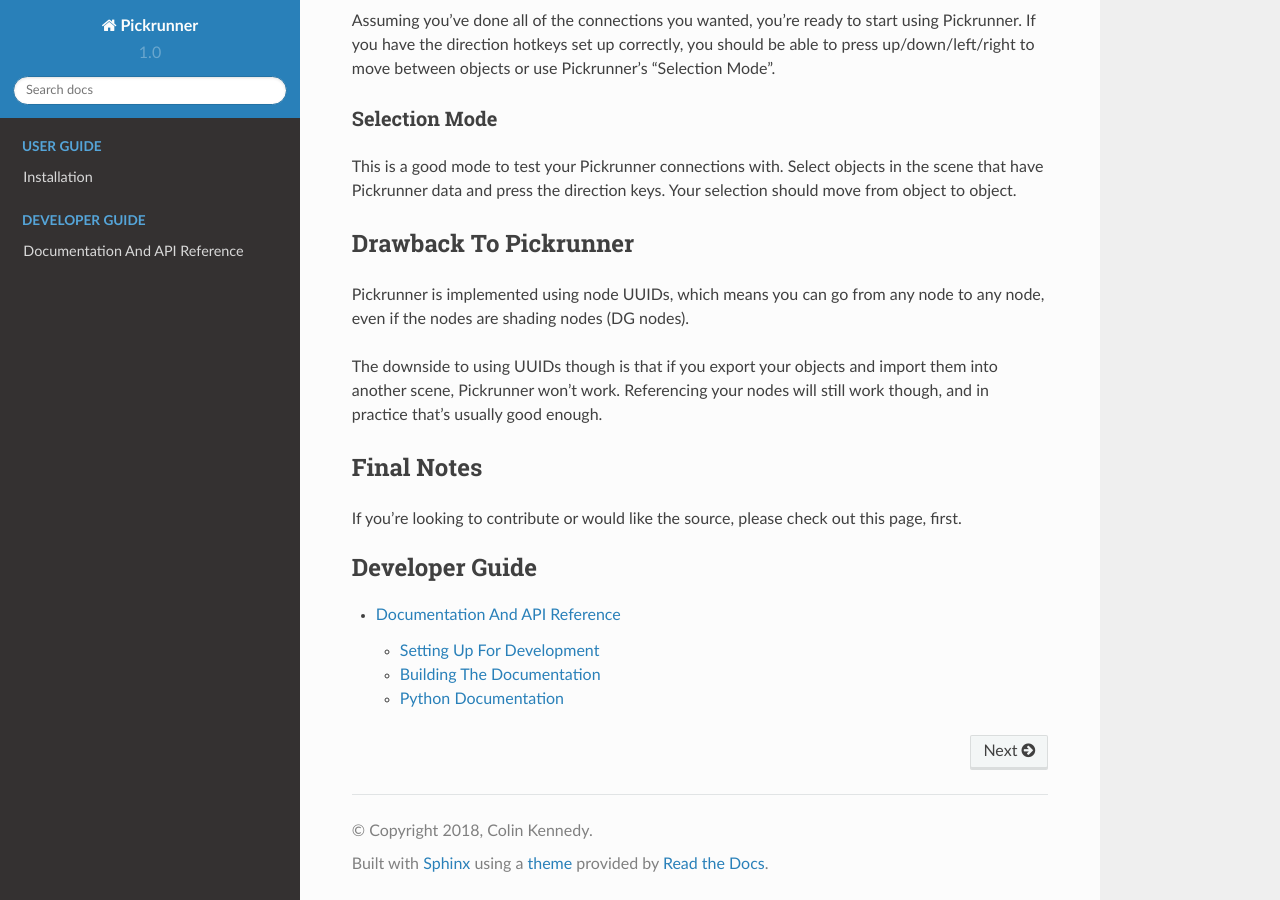
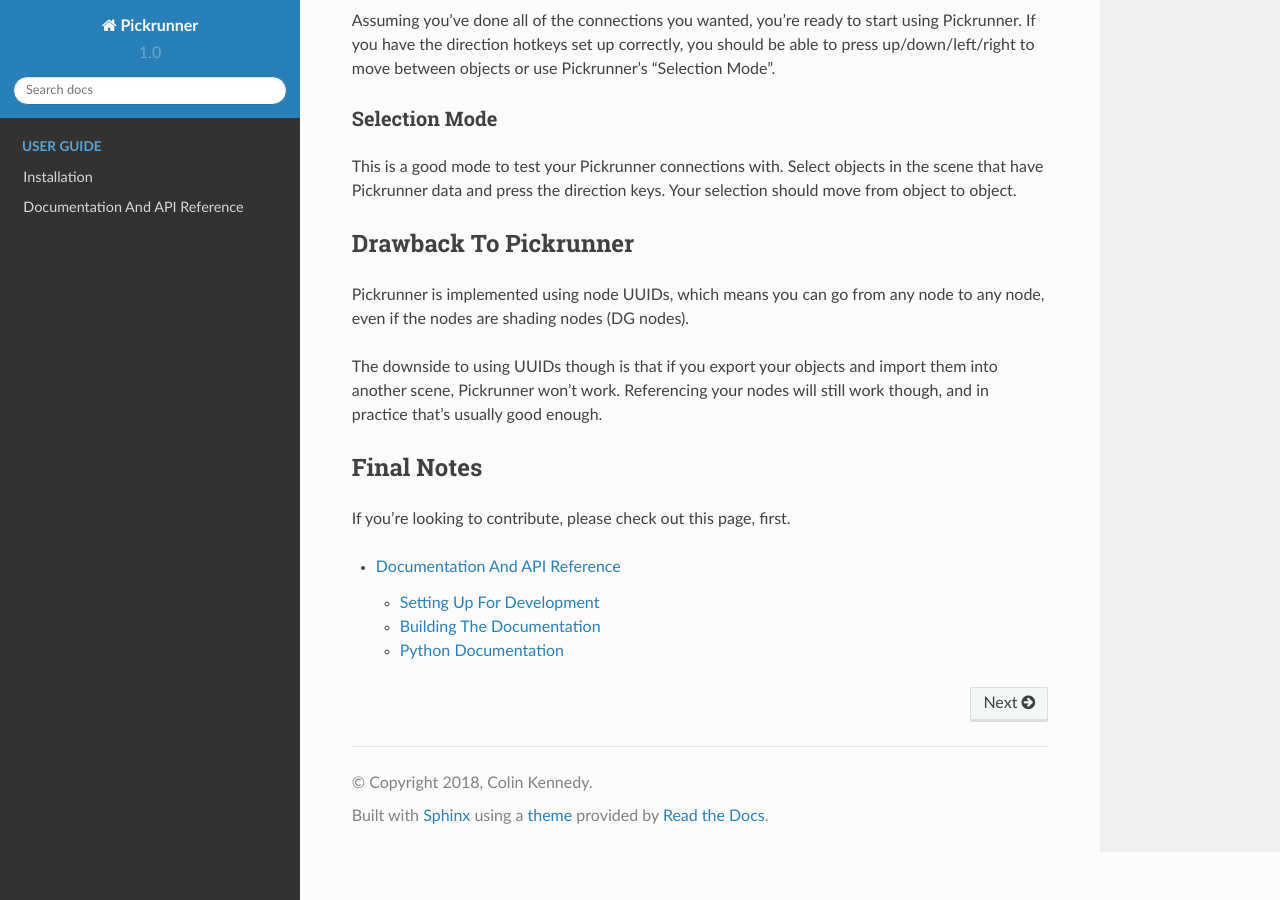
Before and after one commit to ColinKennedy/pickrunner, a Sphinx documentation site: the page built from docs/source/index.rst, in a window 1280 px wide and 900 px high, scrolled down 1627 px. Built offline with Sphinx 7.4.7 and the Read the Docs theme 2.0.0, drawn with Linux system fonts in a browser that asks for light colours.

Commit message:
Minor docstring changes

```diff
--- a/docs/source/index.rst
+++ b/docs/source/index.rst
@@ -92,11 +92,9 @@
 Final Notes
 -----------
 
-If you're looking to contribute or would like the source, please check out
-this page, first.
+If you're looking to contribute, please check out this page, first.
 
 .. toctree::
     :maxdepth: 2
-    :caption: Developer Guide
 
     Documentation And API Reference <developer>
```
Also changed, not shown: README.md (+1 -2 lines).
